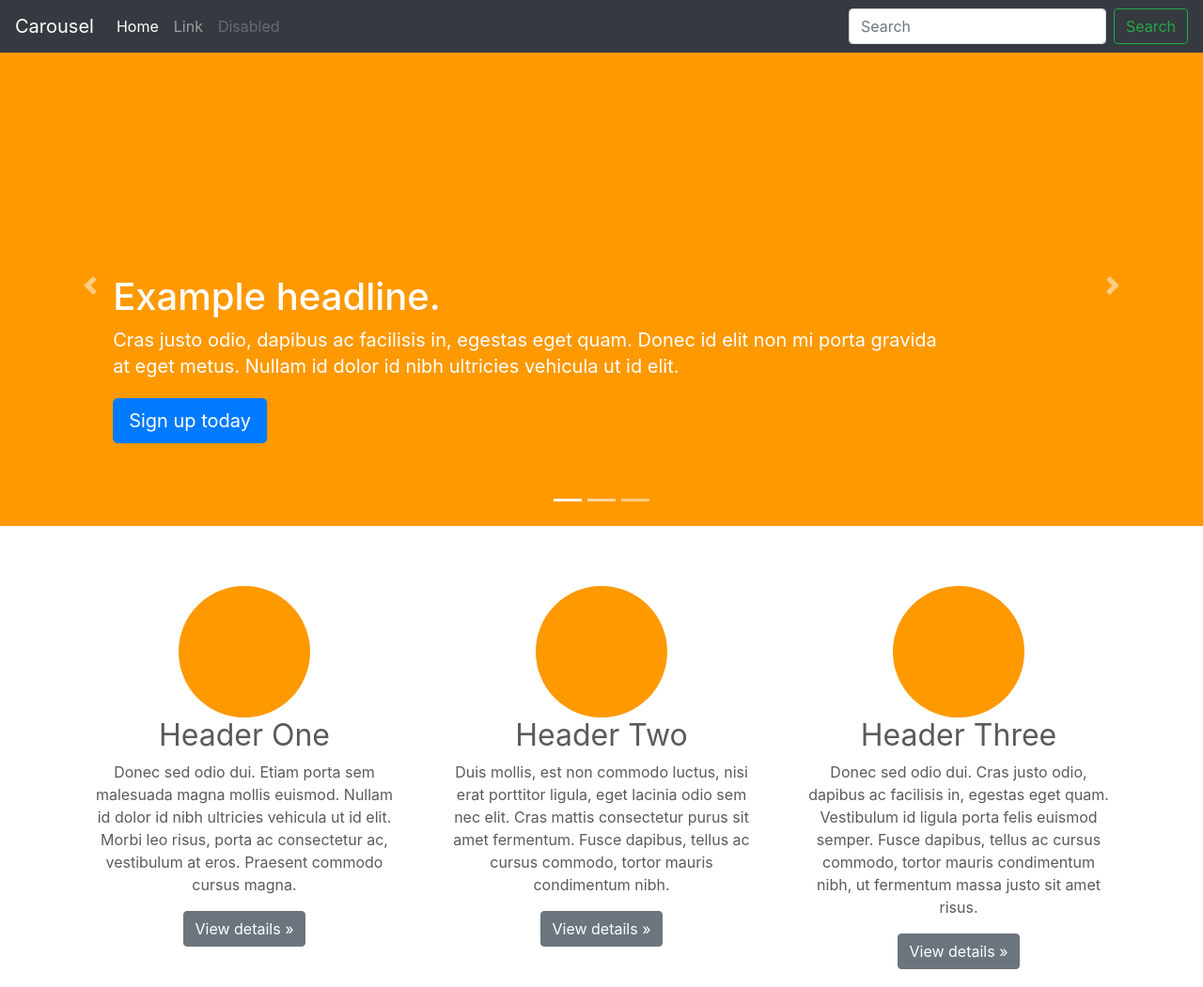
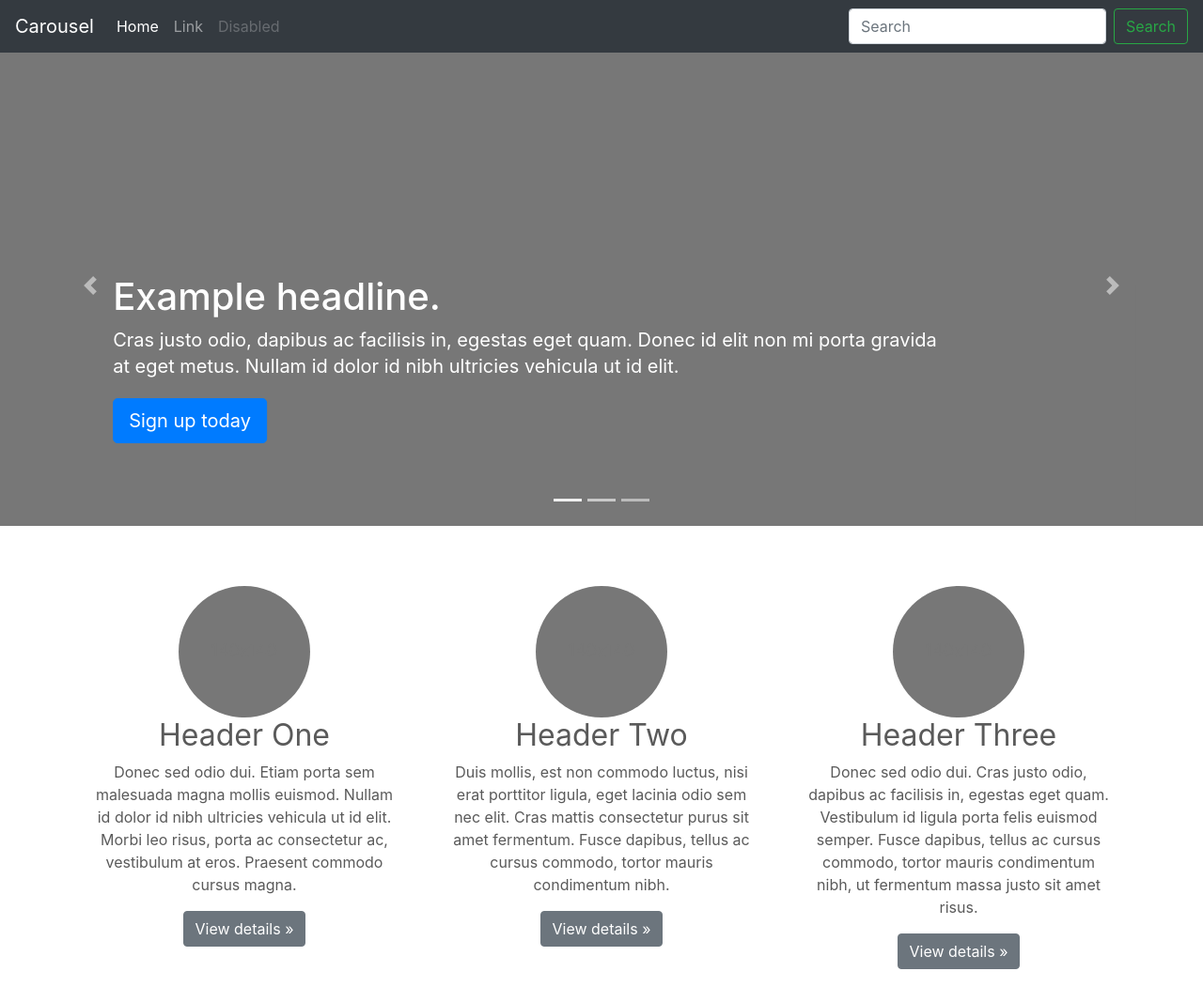
Before and after one commit to sebsto/ecs-demo, a plain HTML site: page nginx/html/index.html in a window 1280 px wide. Shown: the top 1051 px of the page at 94% size. Drawn offline with nearby package versions, Linux system fonts and the light colour scheme.

Commit message:
reset demo

```diff
--- a/nginx/html/index.html
+++ b/nginx/html/index.html
@@ -73,7 +73,7 @@
         <div class="carousel-item active">
           <svg class="bd-placeholder-img" width="100%" height="100%" xmlns="http://www.w3.org/2000/svg"
             preserveAspectRatio="xMidYMid slice" focusable="false" role="img">
-            <rect width="100%" height="100%" fill="#FF9900" /></svg>
+            <rect width="100%" height="100%" fill="#777" /></svg>
           <div class="container">
             <div class="carousel-caption text-left">
               <h1>Example headline.</h1>
@@ -86,7 +86,7 @@
         <div class="carousel-item">
           <svg class="bd-placeholder-img" width="100%" height="100%" xmlns="http://www.w3.org/2000/svg"
             preserveAspectRatio="xMidYMid slice" focusable="false" role="img">
-            <rect width="100%" height="100%" fill="#FF9900" /></svg>
+            <rect width="100%" height="100%" fill="#777" /></svg>
           <div class="container">
             <div class="carousel-caption">
               <h1>Another example headline.</h1>
@@ -99,7 +99,7 @@
         <div class="carousel-item">
           <svg class="bd-placeholder-img" width="100%" height="100%" xmlns="http://www.w3.org/2000/svg"
             preserveAspectRatio="xMidYMid slice" focusable="false" role="img">
-            <rect width="100%" height="100%" fill="#FF9900" /></svg>
+            <rect width="100%" height="100%" fill="#777" /></svg>
           <div class="container">
             <div class="carousel-caption text-right">
               <h1>One more for good measure.</h1>
@@ -133,7 +133,7 @@
           <svg class="bd-placeholder-img rounded-circle" width="140" height="140" xmlns="http://www.w3.org/2000/svg"
             preserveAspectRatio="xMidYMid slice" focusable="false" role="img" aria-label="Placeholder: 140x140">
             <title>Placeholder</title>
-            <rect width="100%" height="100%" fill="#FF9900" /><text x="50%" y="50%" fill="#FF9900" dy=".3em">140x140</text>
+            <rect width="100%" height="100%" fill="#777" /><text x="50%" y="50%" fill="#777" dy=".3em">140x140</text>
           </svg>
 
           <h2>Header One</h2>
@@ -147,7 +147,7 @@
           <svg class="bd-placeholder-img rounded-circle" width="140" height="140" xmlns="http://www.w3.org/2000/svg"
             preserveAspectRatio="xMidYMid slice" focusable="false" role="img" aria-label="Placeholder: 140x140">
             <title>Placeholder</title>
-            <rect width="100%" height="100%" fill="#FF9900" /><text x="50%" y="50%" fill="#FF9900" dy=".3em">140x140</text>
+            <rect width="100%" height="100%" fill="#777" /><text x="50%" y="50%" fill="#777" dy=".3em">140x140</text>
           </svg>
 
           <h2>Header Two</h2>
@@ -161,7 +161,7 @@
           <svg class="bd-placeholder-img rounded-circle" width="140" height="140" xmlns="http://www.w3.org/2000/svg"
             preserveAspectRatio="xMidYMid slice" focusable="false" role="img" aria-label="Placeholder: 140x140">
             <title>Placeholder</title>
-            <rect width="100%" height="100%" fill="#FF9900" /><text x="50%" y="50%" fill="#FF9900" dy=".3em">140x140</text>
+            <rect width="100%" height="100%" fill="#777" /><text x="50%" y="50%" fill="#777" dy=".3em">140x140</text>
           </svg>
 
           <h2>Header Three</h2>
```
